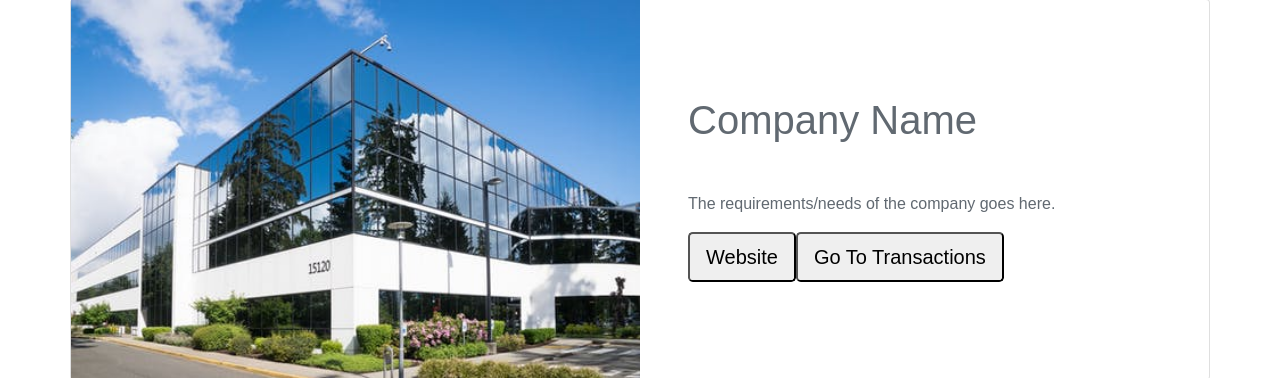
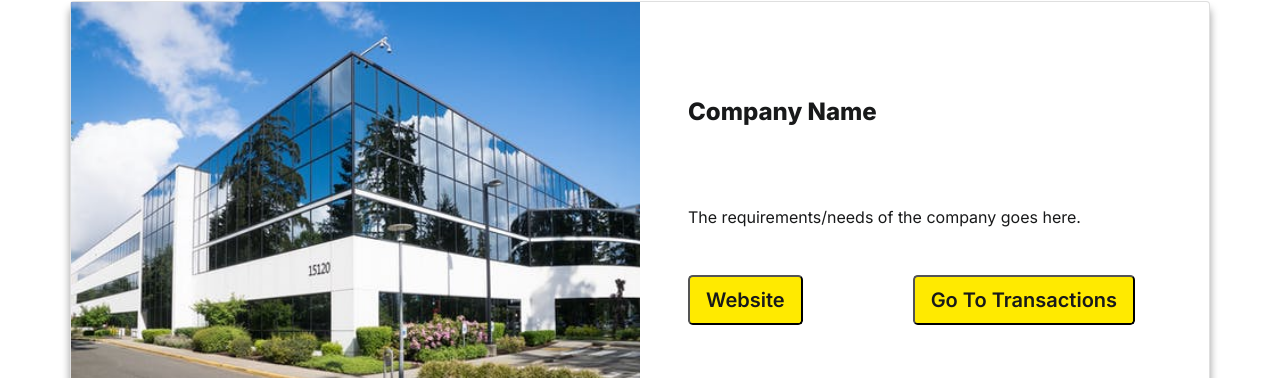
Before and after one commit to Christiann12/Webprog-Repository, a CodeIgniter app: page /Webprog-Repository/main/index/FinancialAssistance in a window 1280 px wide. Shown: the part 371-749 px from the top of the page. Run offline with CodeIgniter, Linux system fonts and the light colour scheme; some libraries are stand-ins or nearby versions.

Commit message:
Edited: Financial Assistance php file
changed buttons sizes/placement when resizing windows.

```diff
--- a/application/views/headerNfooter/header.php
+++ b/application/views/headerNfooter/header.php
@@ -15,6 +15,7 @@
 	<link rel="stylesheet" href="<?php echo base_url(); ?>application/assets/css/faqs.css">
   <link rel="stylesheet" href="<?php echo base_url(); ?>application/assets/css/tipsStyle.css">
   <link rel="stylesheet" href="<?php echo base_url(); ?>application/assets/css/support.css">
+  <link rel="stylesheet" href="<?php echo base_url(); ?>application/assets/css/FAStyle.css">
 	<!-- Google Fonts -->
 	<link href="https://fonts.googleapis.com/css2?family=Inter:wght@400;600;700;800&family=Roboto&display=swap" rel="stylesheet">
 </head>
--- a/application/views/pages/FinancialAssistance.php
+++ b/application/views/pages/FinancialAssistance.php
@@ -20,8 +20,8 @@ defined('BASEPATH') OR exit('No direct script access allowed');
                 	The requirements/needs of the company goes here.
             	</p>
             	<div class="row">
-            		<button type="button" class="btn1 btn-lg my-sm-4 my-lg-0" onclick="window.location.href='<?php echo base_url(); ?>main/index/####'">Website</button>
-            		<button type="button" class="btn2 btn-lg "  onclick="window.location.href='<?php echo base_url(); ?>main/index/Transaction'">Go To Transactions</button>
+            		<button type="button" class="btn1 btn-lg my-sm-0 my-md-4 my-lg-0" onclick="window.location.href='<?php echo base_url(); ?>main/index/####'">Website</button>
+            		<button type="button" class="btn2  btn-lg"  onclick="window.location.href='<?php echo base_url(); ?>main/index/Transaction'">Go To Transactions</button>
             	</div>
             </div>
         	</div>
@@ -40,7 +40,7 @@ defined('BASEPATH') OR exit('No direct script access allowed');
                 	The requirements/needs of the company goes here.
             	</p>
             	<div class="row">
-            		<button type="button" class="btn1 btn-lg my-sm-4 my-lg-0" onclick="window.location.href='<?php echo base_url(); ?>main/index/####'">
+            		<button type="button" class="btn1 btn-lg my-md-4 my-lg-0" onclick="window.location.href='<?php echo base_url(); ?>main/index/####'">
             		Website
             		</button>
 
```
